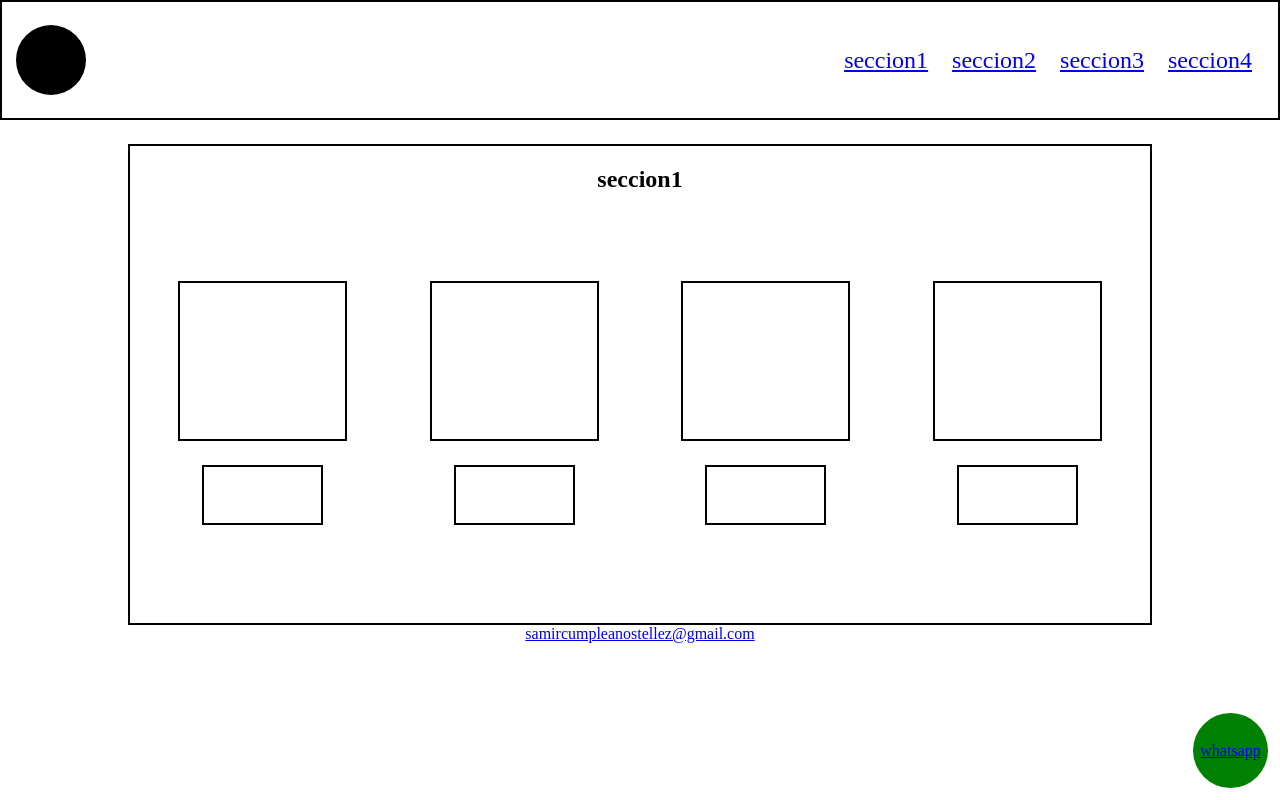
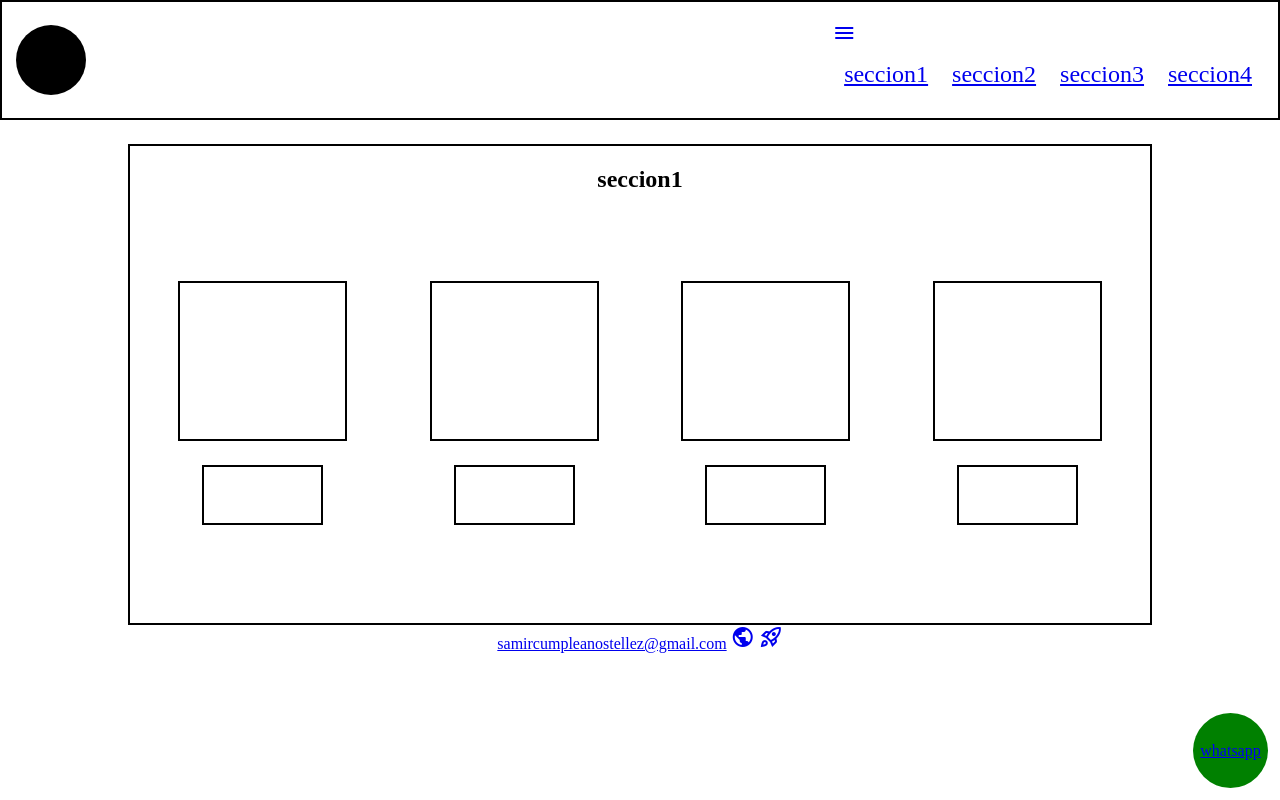
Before and after one commit to jamedmoises/tie, a plain HTML site: page index.html in a window 1280 px wide. Drawn offline with nearby package versions, Linux system fonts and the light colour scheme.

Commit message:
Update index.html

```diff
--- a/index.html
+++ b/index.html
@@ -5,6 +5,7 @@
     <meta name="viewport" content="width=device-width, initial-scale=1.0">
     <title>Document</title>
     <link rel="stylesheet" href="style.css">
+    <link rel="stylesheet" href="https://fonts.googleapis.com/css2?family=Material+Symbols+Outlined:opsz,wght,FILL,GRAD@24,400,0,0" />
 </head>
 <body>
     <div class="todo">
@@ -12,6 +13,12 @@
             <div class="logo">
 
             </div>
+            <div>
+               <a href="#" onclick="mostrarMenu()" class="menu"> <span class="material-symbols-outlined">
+                    menu
+                    </span>
+               </a>
+                <div>
                     <nav >
                         <ul>
                             <li><a id="enlace1" href="#">seccion1</a></li>
@@ -20,6 +27,8 @@
                             <li><a id="enlace4" href="#">seccion4</a></li>
                         </ul>
                      </nav>
+                </div>
+             </div>
         </div>
         <main>
             <div class="elemento" id="seccion1">
@@ -165,8 +174,14 @@
         </main>
         <footer>
             <a href="#">samircumpleanostellez@gmail.com</a>
+           <a href="https://www.facebook.com" target="_blank"> <span class="material-symbols-outlined">
+                public
+                </span></a>
+                <a href="https://www.instagram.com" target="_blank"><span class="material-symbols-outlined">
+                    rocket_launch
+                    </span></a>
+        </footer>
 
-        </footer>
         <div class="boton">
             <a href="https://wa.link/3ba1rh" class="whatsapp" target="_blank">whatsapp</a>
         </div>
```
Lines whose indentation alone changed are shown as unchanged.
